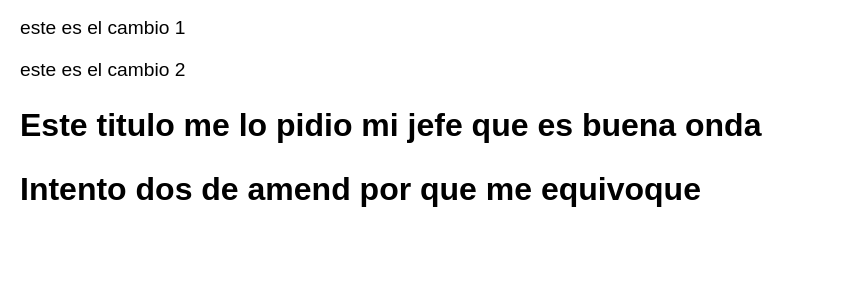
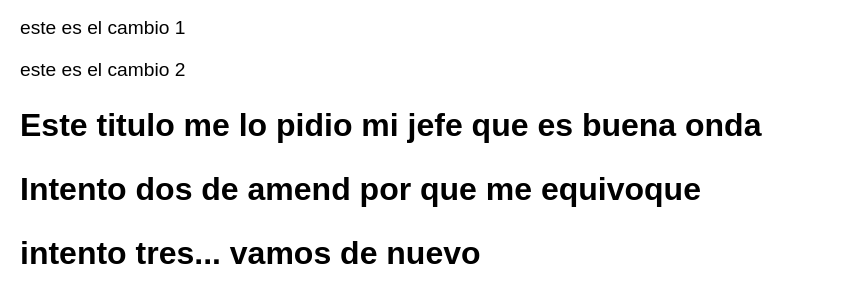
Before and after one commit to PeytonDenisse/Servidores, a plain HTML site: page index.html in a window 1280 px wide. Shown: the part 853-1155 px from the top of the page, without its empty margins (0-863 px from the left). Before the commit the page ends 1091 px from the top, so only its background shows below. Drawn offline with Linux system fonts and the light colour scheme.

Commit message:
tercer intento

```diff
--- a/index.html
+++ b/index.html
@@ -21,6 +21,7 @@
         <p> este es el cambio 2</p>
         <h2>Este titulo me lo pidio mi jefe que es buena onda</h2>
         <h2>Intento dos de amend por que me equivoque</h2>
+        <h2>intento tres... vamos de nuevo </h2>
 
     </div>
 </body>
```
